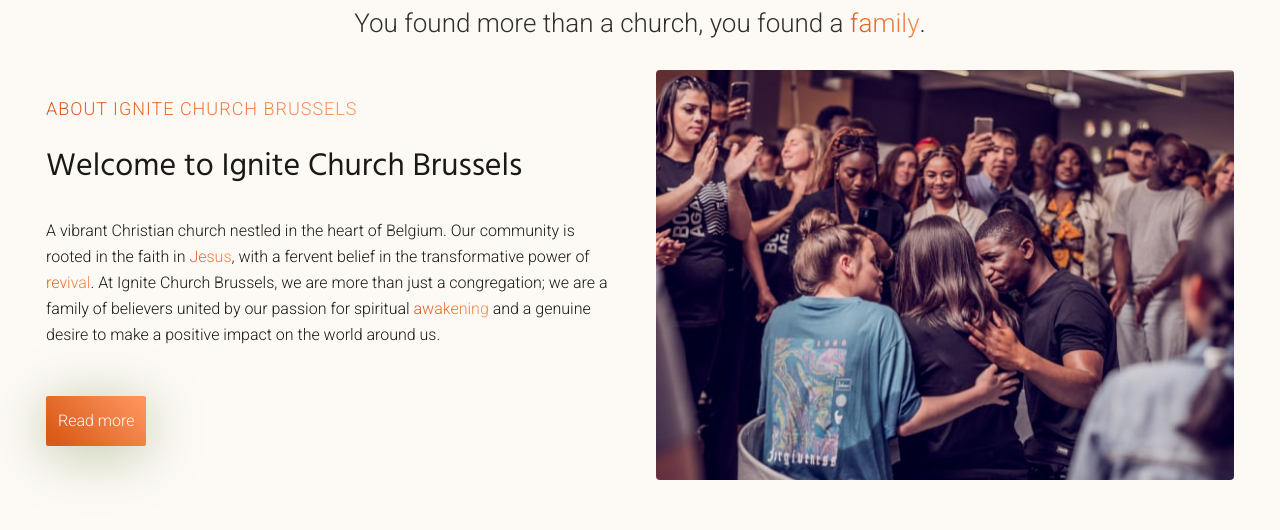
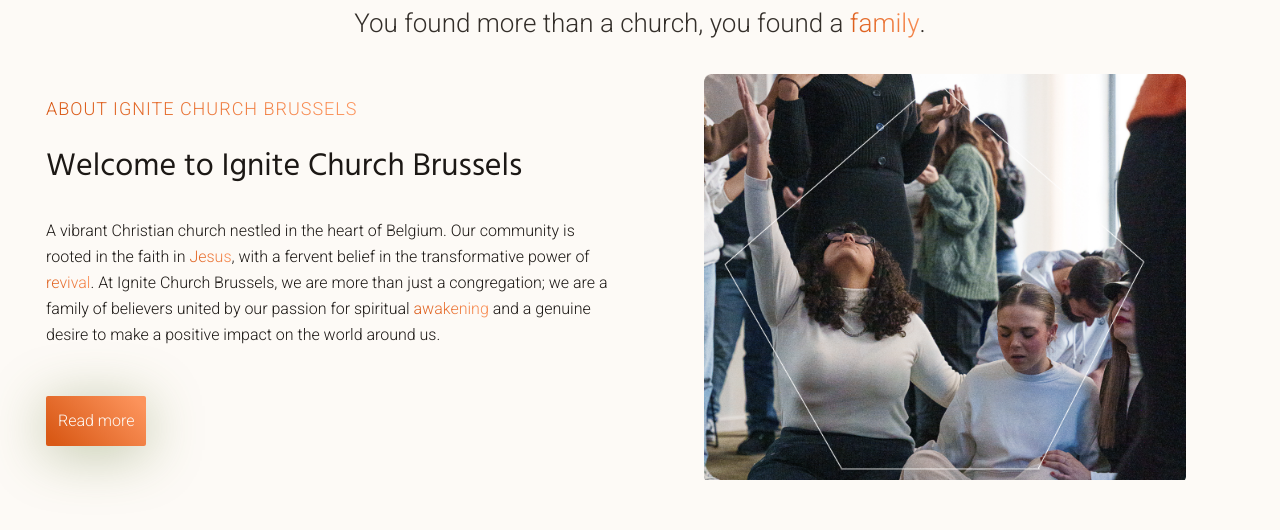
Before and after one commit to weslleybotelho/ignite-church, a Next.js app: page / in a window 1280 px wide. Shown: the part 816-1346 px from the top of the page. Built offline with nearby package versions, Linux system fonts and the light colour scheme.

Commit message:
Changing about picture and fixing color of p tag

```diff
--- a/app/ministries/kids/page.tsx
+++ b/app/ministries/kids/page.tsx
@@ -29,7 +29,7 @@ export default function Kids() {
                     hearts of preschool-aged children. Our dedicated team of volunteers, fluent in French, English, and
                     Dutch, welcomes your children at our office while you enjoy the service.
                   </p>
-                  <p>
+                  <p className="p3 mt-2 color-gray-light">
                     This is more than just babysitting. We believe in Christ&apos;s ability to transform the youngest
                     hearts, preparing them to positively impact the world. Together, we pray, memorize verses, and share
                     stories inspired by Holy Scriptures. Our lessons are carefully tailored for a deep understanding,
--- a/app/ministries/women/page.tsx
+++ b/app/ministries/women/page.tsx
@@ -64,7 +64,7 @@ export default function Women() {
               />
 
               <div className="women-paragraph">
-                <p className="color-gray mt-4">
+                <p className="color-black mt-4">
                   Our focus is on fostering inner strength and confidence rooted in our identity in Christ, enabling us
                   to overcome life&apos;s challenges with resilience and grace. Through mutual support, encouragement,
                   and prayer, we create a safe space where transparency and vulnerability are celebrated. Join us as we
--- a/app/ministries/worship/page.tsx
+++ b/app/ministries/worship/page.tsx
@@ -44,7 +44,7 @@ export default function Worship() {
             </section>
             <section className="grid-6">
               <h2 className="uppercase color-white text-center">vision</h2>
-              <p className="text-center p1">
+              <p className="text-center p1 color-gray-light">
                 Ignite Worship is a movement of sons and daughters who worship Jesus or what He has done and who He is.
                 We are a family. We are passionate worshippers of Him. We burn for Him. We are hungry and thirsty for
                 Jesus.
--- a/app/ministries/youth/page.tsx
+++ b/app/ministries/youth/page.tsx
@@ -42,12 +42,12 @@ export default function Youth() {
               </div>
               <div className="grid-6 pb-0">
                 <div>
-                  <p className="p3">
+                  <p className="p3 color-gray-light">
                     Ignite Youth Ministry (IYM) is a group of young people aged from 12 to 25 years old that are sold
                     for Jesus and His Kingdom and are ready to be equipped and taught to make a difference wherever God
                     calls them to.
                   </p>
-                  <p className="p3 mt-2">
+                  <p className="p3 mt-2 color-gray-light">
                     It is also a place to build healthy and long-lasting friendships that glorify God and help us to
                     finish the race on planet earth. Most importantly it is a place where young people can learn what it
                     means to have their identity anchored in Jesus-Christ, the perfect model.
@@ -61,7 +61,7 @@ export default function Youth() {
         <section className="container">
           <div className="row flex-center-revert-mobile" id="story2">
             <div className="grid-6 py-0">
-              <p className="p3 color-black">
+              <p className="p3">
                 For Jesus, his community of disciples was not just another kind of community like a school or a sport
                 club, it actually was his family: He replied to him, “Who is my mother, and who are my brothers?”
                 Pointing to his disciples, he said, “Here are my mother and my brothers. For whoever does the will of my
--- a/app/page.tsx
+++ b/app/page.tsx
@@ -3,7 +3,7 @@ import Image from 'next/image';
 import Link from 'next/link';
 import { useGSAP } from '@gsap/react';
 
-import AboutIgniteImg from './img/about-ignite.jpg';
+import AboutIgniteImg from './img/about-ignite2.png';
 import MinistriesImg from './img/ministries-home.jpg';
 import IsmImg from './img/ism.jpg';
 import BuildingImg from './img/building.jpg';
@@ -99,8 +99,8 @@ export default function Home() {
             <Image
               src={AboutIgniteImg}
               alt="about ignite "
-              className="cover img-mobile img-round"
-              width={490}
+              className="contain img-mobile img-round"
+              width={500}
               height={410}
             />
           </section>
```
Also changed, not shown: app/img/about-ignite2.png (added).
